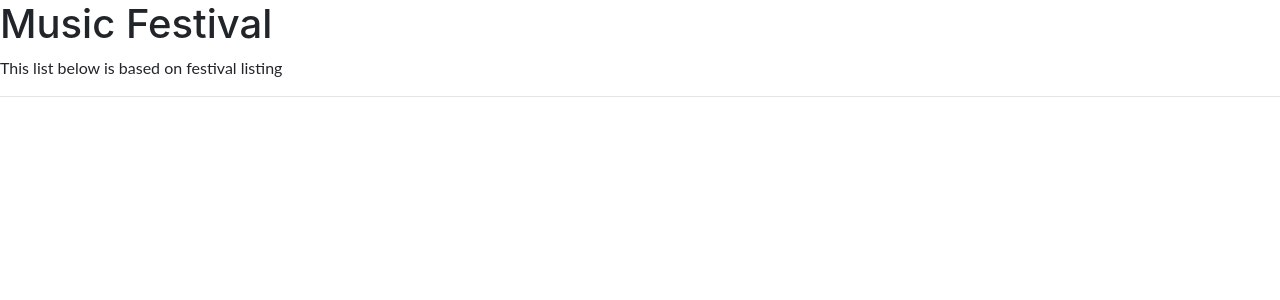
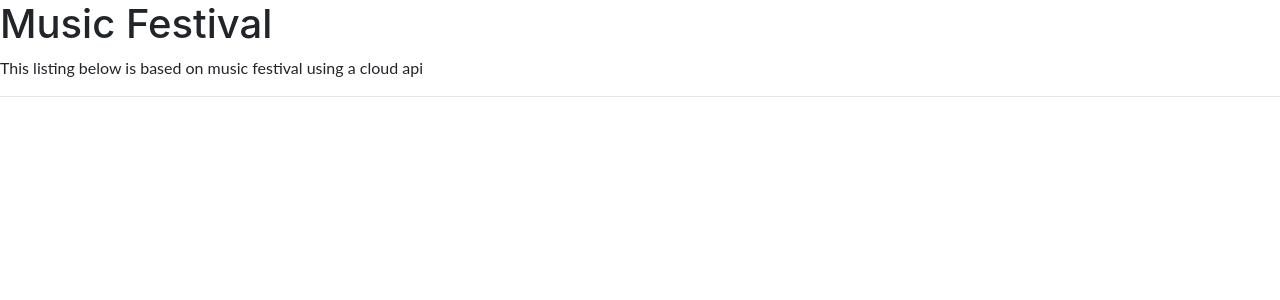
Before and after one commit to sayedmelb/music-festival, an Angular app: page / in a window 1280 px wide. Shown: the top 300 px of the page. Built offline with nearby package versions, Linux system fonts and the light colour scheme.

Commit message:
creating develop with readme

```diff
--- a/src/app/app.component.html
+++ b/src/app/app.component.html
@@ -1,5 +1,5 @@
 <div>
    <h1>Music Festival</h1>
-   <p>This list below is based on festival listing</p>
+   <p>This listing below is based on music festival using a cloud api</p>
    <hr>
 </div>
```
Also changed, not shown: 1 other file (tests, documents, lock files or other folders).
